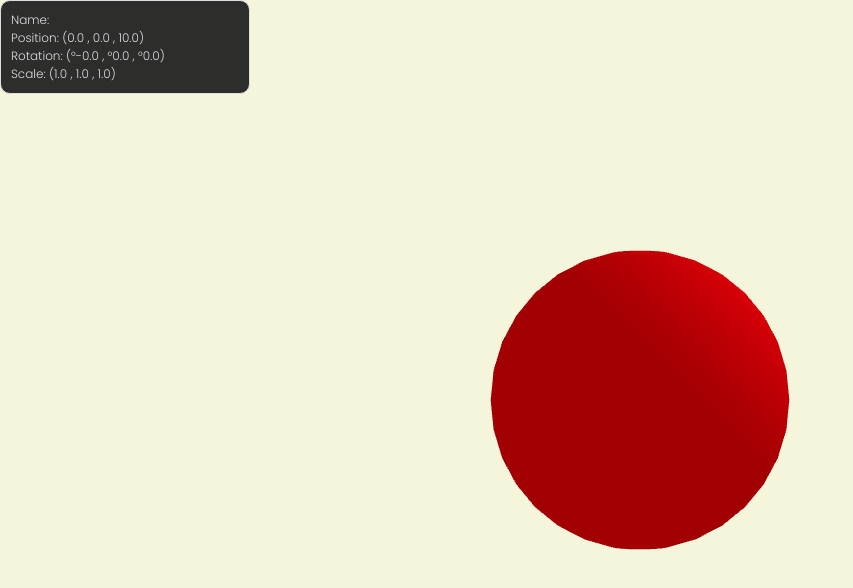
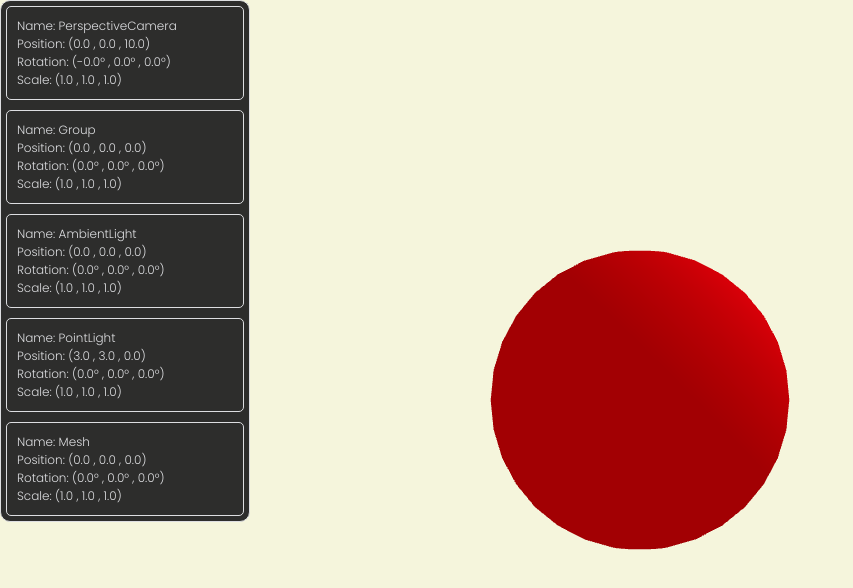
Before and after one commit to FeliDipi/R3F_SceneEditor, a React (Vite) app: page / in a window 1280 px wide. Shown: the top 588 px of the page, without its empty margins (0-853 px from the left). Built offline with nearby package versions, Linux system fonts and the light colour scheme; the HTML template or start-up script is replaced by a standard one.

Commit message:
*Get and show props in realtime of all objects inside the scene

```diff
--- /dev/null
+++ b/src/SceneEditor/PropertyContent.tsx
@@ -0,0 +1,37 @@
+import style from "./SceneEditor.module.scss";
+
+import { ObjectsDataProps } from "./SceneEditor";
+
+interface PropertyContentProps {
+  info: ObjectsDataProps;
+}
+
+const PropertyContent = ({ info }: PropertyContentProps) => {
+  if (info === null) return null;
+
+  return (
+    <div className={style.propertyUI}>
+      <p>Name: {info.name}</p>
+      <p>
+        Position:{" "}
+        {`(${info.position.x.toFixed(1)} , ${info.position.y.toFixed(
+          1
+        )} , ${info.position.z.toFixed(1)})`}
+      </p>
+      <p>
+        Rotation:{" "}
+        {`(${info.rotation.x.toFixed(1)}° , ${info.rotation.y.toFixed(
+          1
+        )}° , ${info.rotation.z.toFixed(1)}°)`}
+      </p>
+      <p>
+        Scale:{" "}
+        {`(${info.scale.x.toFixed(1)} , ${info.scale.y.toFixed(
+          1
+        )} , ${info.scale.z.toFixed(1)})`}
+      </p>
+    </div>
+  );
+};
+
+export default PropertyContent;
--- a/src/SceneEditor/SceneEditor.module.scss
+++ b/src/SceneEditor/SceneEditor.module.scss
@@ -36,15 +36,30 @@
 
     flex-direction: column;
 
-    padding: 10px;
+    padding: 5px;
 
     * {
       pointer-events: none;
       user-select: none;
     }
 
-    p {
-      color: #dcdde1;
+    gap: 10px;
+
+    .propertyUI
+    {
+      border-radius: 5px;
+      border: 1px solid #dcdde1;
+
+      padding: 10px;
+
+      display: flex;
+      justify-content: center;
+
+      flex-direction: column;
+
+      p {
+        color: #dcdde1;
+      }
     }
   }
 }
--- a/src/SceneEditor/SceneEditor.tsx
+++ b/src/SceneEditor/SceneEditor.tsx
@@ -1,49 +1,66 @@
-import { Scene } from "three";
+import { Vector3 } from "three";
 import Draggable from "./Draggable";
 import style from "./SceneEditor.module.scss";
 
 import { createContext, useContext, useState } from "react";
+import PropertyContent from "./PropertyContent";
+import { radToDeg } from "three/src/math/MathUtils.js";
 
-const SceneEditorContext = createContext(null);
+const SceneEditorContext = createContext<SceneEditorProps | undefined>(
+  undefined
+);
 
-export const SceneEditor = ({ children }) => {
-  const [scene, setScene] = useState<Scene>();
-  const [info, setInfo] = useState<InfoProps>();
+export interface ObjectsDataProps {
+  id: string;
+  name: string;
+  position: Vector3;
+  rotation: Vector3;
+  scale: Vector3;
+}
 
-  const updateInfo = (newInfo) => {
-    setInfo(newInfo);
+interface SceneEditorProps {
+  handleSceneObjects: (objects: any[]) => void;
+}
+
+export const SceneEditor = ({ children }: any) => {
+  const [objects, setSceneObjects] = useState<any[]>([]);
+
+  const handleSceneObjects = (objects: any[]) => {
+    const newObjects: any[] = [...objects];
+    setSceneObjects(newObjects);
+  };
+
+  const getProps = (object: any) => {
+    console.log(object);
+
+    const objProps: ObjectsDataProps = {
+      id: object.uuid,
+      name: object.type,
+      position: object.position.clone(),
+      rotation: new Vector3(
+        radToDeg(object.rotation.x),
+        radToDeg(object.rotation.y),
+        radToDeg(object.rotation.z)
+      ),
+      scale: object.scale.clone(),
+    };
+
+    return objProps;
   };
 
   return (
     <SceneEditorContext.Provider
       value={{
-        setScene,
-        updateInfo,
+        handleSceneObjects,
       }}
     >
       {children}
       <div className={style.editorUI}>
         <Draggable>
           <div className={style.contentUI}>
-            <p>Name: {info?.name}</p>
-            <p>
-              Position:{" "}
-              {`(${info?.position.x.toFixed(1)} , ${info?.position.y.toFixed(
-                1
-              )} , ${info?.position.z.toFixed(1)})`}
-            </p>
-            <p>
-              Rotation:{" "}
-              {`(°${info?.rotation.x.toFixed(1)} , °${info?.rotation.y.toFixed(
-                1
-              )} , °${info?.rotation.z.toFixed(1)})`}
-            </p>
-            <p>
-              Scale:{" "}
-              {`(${info?.scale.x.toFixed(1)} , ${info?.scale.y.toFixed(
-                1
-              )} , ${info?.scale.z.toFixed(1)})`}
-            </p>
+            {objects.map((obj, idx) => (
+              <PropertyContent key={idx} info={getProps(obj)} />
+            ))}
           </div>
         </Draggable>
       </div>
--- a/src/SceneEditor/SceneWrapper.tsx
+++ b/src/SceneEditor/SceneWrapper.tsx
@@ -1,36 +1,14 @@
 import { useFrame, useThree } from "@react-three/fiber";
-import { useEffect, useState } from "react";
-import { Vector3 } from "three";
-import { radToDeg } from "three/src/math/MathUtils.js";
 import { useSceneEditor } from "./SceneEditor";
 
-const SceneWrapper = ({ children }) => {
+const SceneWrapper = ({ children }: any) => {
   const { scene } = useThree();
-  const { setScene, updateInfo } = useSceneEditor();
+  const { handleSceneObjects } = useSceneEditor();
 
-  useEffect(() => {
+  useFrame(() => {
     if (!scene) return;
 
-    setScene(scene);
-  }, [scene]);
-
-  useFrame(() => {
-    if (scene) {
-      const obj = scene.children[0];
-
-      const newInfo = {
-        name: obj.name,
-        position: obj.position.clone(),
-        rotation: new Vector3(
-          radToDeg(obj.rotation.x),
-          radToDeg(obj.rotation.y),
-          radToDeg(obj.rotation.z)
-        ),
-        scale: obj.scale.clone(),
-      };
-
-      updateInfo(newInfo);
-    }
+    handleSceneObjects(scene.children);
   });
 
   return <>{children}</>;
```
